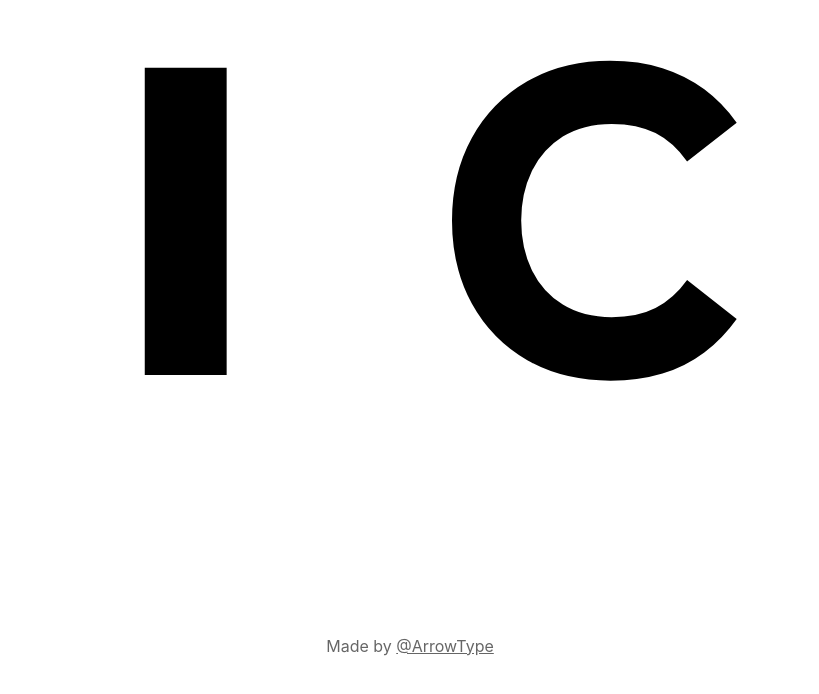
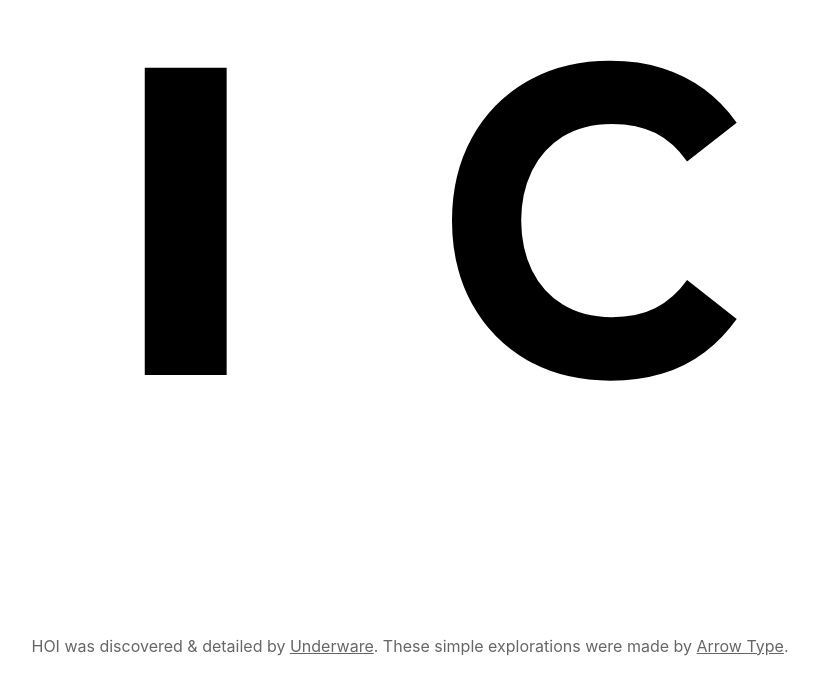
Before and after one commit to arrowtype/NLI-test, a plain HTML site: page index.html in a window 1280 px wide. Shown: the part 2271-2965 px from the top of the page, without its empty margins (230-1049 px from the left). Drawn offline with Linux system fonts and the light colour scheme.

Commit message:
update web demo footer

```diff
--- a/index.html
+++ b/index.html
@@ -90,7 +90,7 @@
         <span id="example-linear">B C</span>
         <input class="slider" id="slider-linear" type="range" min="0" max="100" value="0">
     </div>
-    <p id="footer">Made by <a href="https://arrowtype.com">@ArrowType</a></p>
+    <p id="footer">HOI was discovered & detailed by <a href="https://underware.nl/">Underware</a>. These simple explorations were made by <a href="https://arrowtype.com">Arrow Type</a>.</p>
 </body>
 <script>
 
```
